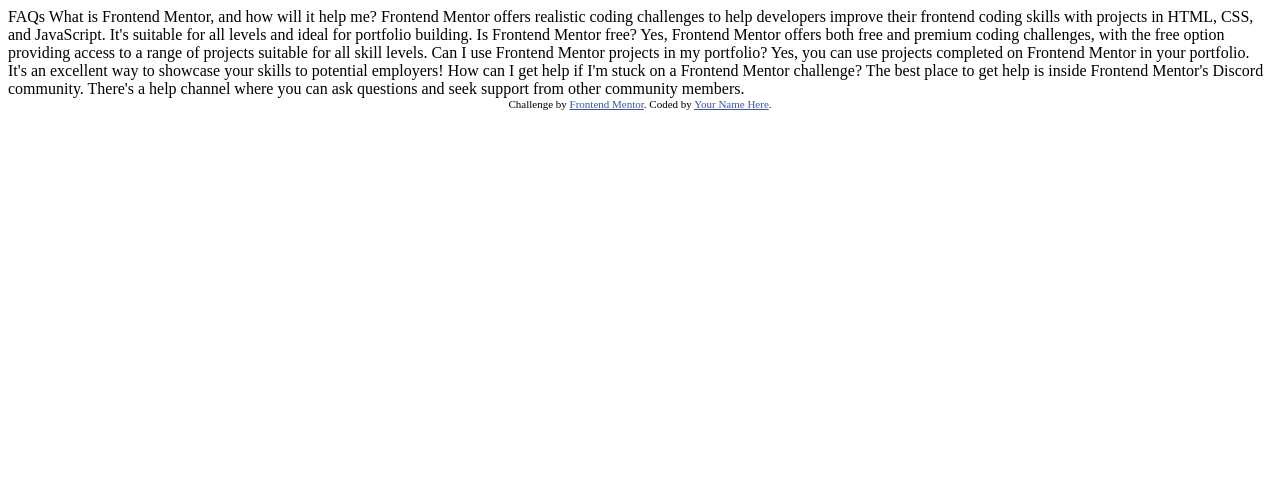
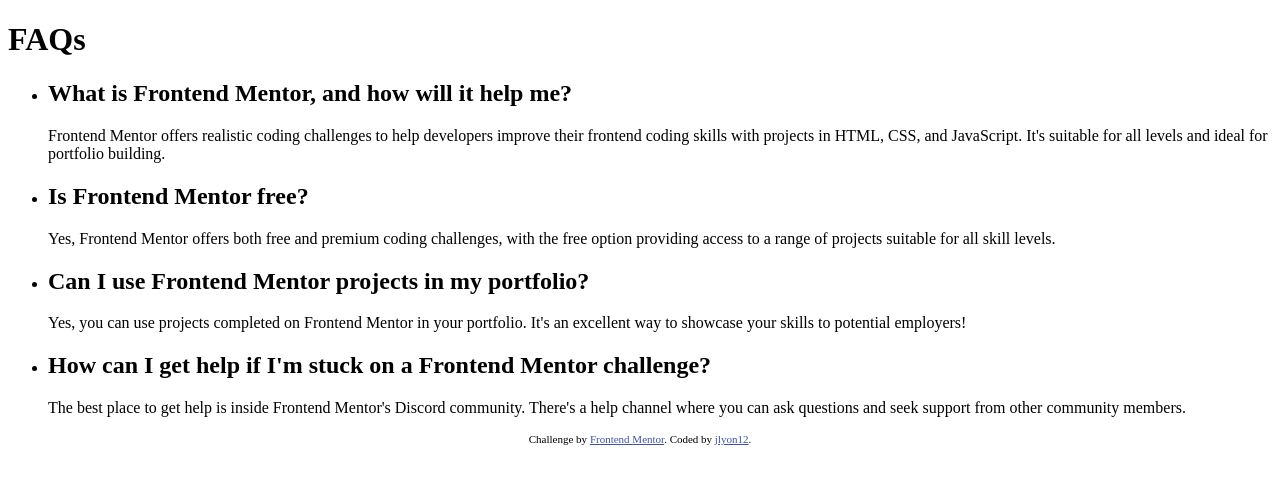
Before and after one commit to jlyon12/faq-accordion, a plain HTML site: page index.html in a window 1280 px wide. Drawn offline with Linux system fonts and the light colour scheme.

Commit message:
Add base html structure

```diff
--- a/index.html
+++ b/index.html
@@ -1,48 +1,75 @@
 <!DOCTYPE html>
 <html lang="en">
 	<head>
-  <meta charset="UTF-8">
-  <meta name="viewport" content="width=device-width, initial-scale=1.0"> <!-- displays site properly based on user's device -->
-
-  <link rel="icon" type="image/png" sizes="32x32" href="./assets/images/favicon-32x32.png">
-
+		<meta charset="UTF-8" />
+		<meta name="viewport" content="width=device-width, initial-scale=1.0" />
+		<!-- displays site properly based on user's device -->
+		<link rel="stylesheet" href="style.css" />
+		<link
+			rel="icon"
+			type="image/png"
+			sizes="32x32"
+			href="./assets/images/favicon-32x32.png"
+		/>
 		<title>Frontend Mentor | FAQ accordion</title>
-
-  <!-- Feel free to remove these styles or customise in your own stylesheet 👍 -->
-  <style>
-    .attribution { font-size: 11px; text-align: center; }
-    .attribution a { color: hsl(228, 45%, 44%); }
-  </style>
 	</head>
 	<body>
-
-  FAQs
-
+		<div class="container">
+			<main>
+				<div class="accordian-container">
+					<h1 class="accordian-container__title">FAQs</h1>
+					<ul class="accordian-container__list">
+						<li class="accordian-container__list__item">
+							<h2 class="accordian-container__list__item__heading" id="q1">
 								What is Frontend Mentor, and how will it help me?
-
-  Frontend Mentor offers realistic coding challenges to help developers improve their
-  frontend coding skills with projects in HTML, CSS, and JavaScript. It's suitable for
-  all levels and ideal for portfolio building.
-
+							</h2>
+							<p class="accordian-container__list__item__body" id="a1">
+								Frontend Mentor offers realistic coding challenges to help
+								developers improve their frontend coding skills with projects in
+								HTML, CSS, and JavaScript. It's suitable for all levels and
+								ideal for portfolio building.
+							</p>
+						</li>
+						<li class="accordian-container__list__item">
+							<h2 class="accordian-container__list__item__heading" id="q2">
 								Is Frontend Mentor free?
-
-  Yes, Frontend Mentor offers both free and premium coding challenges, with the free
-  option providing access to a range of projects suitable for all skill levels.
-
+							</h2>
+							<p class="accordian-container__list__item__body" id="a2">
+								Yes, Frontend Mentor offers both free and premium coding
+								challenges, with the free option providing access to a range of
+								projects suitable for all skill levels.
+							</p>
+						</li>
+						<li class="accordian-container__list__item">
+							<h2 class="accordian-container__list__item__heading" id="q3">
 								Can I use Frontend Mentor projects in my portfolio?
-
-  Yes, you can use projects completed on Frontend Mentor in your portfolio. It's an excellent
-  way to showcase your skills to potential employers!
-
+							</h2>
+							<p class="accordian-container__list__item__body" id="a3">
+								Yes, you can use projects completed on Frontend Mentor in your
+								portfolio. It's an excellent way to showcase your skills to
+								potential employers!
+							</p>
+						</li>
+						<li class="accordian-container__list__item">
+							<h2 class="accordian-container__list__item__heading" id="q4">
 								How can I get help if I'm stuck on a Frontend Mentor challenge?
-
-  The best place to get help is inside Frontend Mentor's Discord community. There's a help
-  channel where you can ask questions and seek support from other community members.
-
+							</h2>
+							<p class="accordian-container__list__item__body" id="a4">
+								The best place to get help is inside Frontend Mentor's Discord
+								community. There's a help channel where you can ask questions
+								and seek support from other community members.
+							</p>
+						</li>
+					</ul>
+				</div>
+			</main>
+		</div>
 
 		<div class="attribution">
-    Challenge by <a href="https://www.frontendmentor.io?ref=challenge" target="_blank">Frontend Mentor</a>.
-    Coded by <a href="#">Your Name Here</a>.
+			Challenge by
+			<a href="https://www.frontendmentor.io?ref=challenge" target="_blank"
+				>Frontend Mentor</a
+			>. Coded by <a href="http://github.com/jlyon12">jlyon12</a>.
 		</div>
 	</body>
 </html>
--- /dev/null
+++ b/style.css
@@ -0,0 +1,8 @@
+.attribution {
+    font-size: 11px;
+    text-align: center;
+}
+
+.attribution a {
+    color: hsl(228, 45%, 44%);
+}
```
Lines whose indentation alone changed are shown as unchanged.
